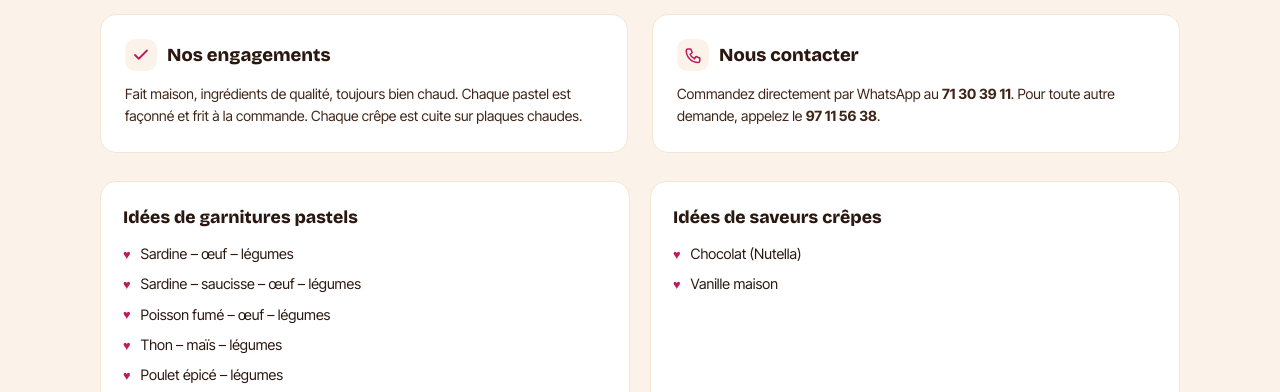
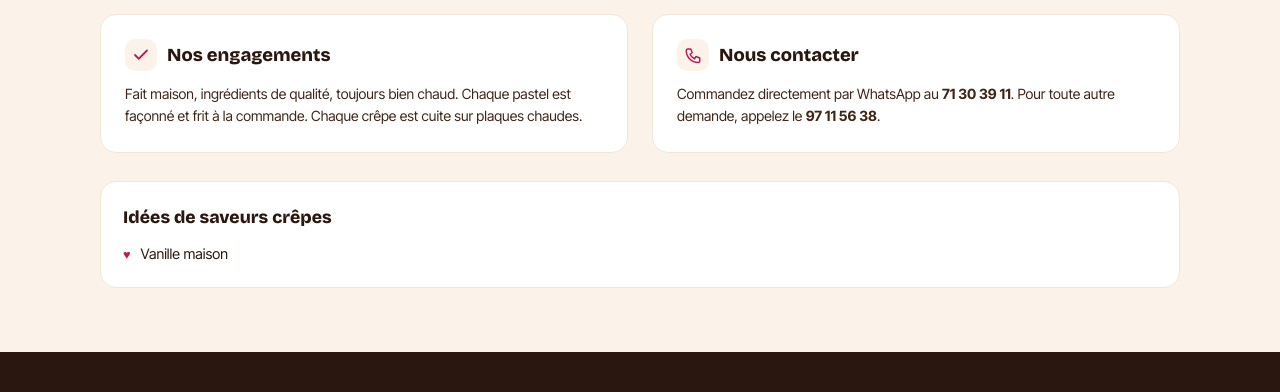
Before and after one commit to BROU01/Made_by_ischou_bake, a plain HTML site: page index.html in a window 1280 px wide. Shown: the part 4173-4565 px from the top of the page. Drawn offline with nearby package versions, Linux system fonts and the light colour scheme; a web font is replaced by a local one.

Commit message:
fix: simplify editorial flavor cards

```diff
--- a/index.html
+++ b/index.html
@@ -372,6 +372,7 @@ section{padding:clamp(40px,8vw,64px) 0}
    EXTRAS & INFOS
    ============================================================ */
 .info-split{display:grid;grid-template-columns:1fr 1fr;gap:20px}
+.info-split--single{grid-template-columns:minmax(0,1fr)}
 @media(max-width:760px){.info-split{grid-template-columns:1fr}}
 .panel{
   background:#fff;border:1px solid var(--creme-fonce);border-radius:var(--rayon);padding:22px;
@@ -1091,22 +1092,10 @@ body.thank-you-lock-scroll{overflow:hidden}
     </div>
 
     <!-- Garnitures & Saveurs -->
-    <div class="info-split" style="margin-top:28px">
-      <div class="panel reveal-left">
-        <h3>Idées de garnitures pastels</h3>
-        <ul>
-          <li>Sardine – œuf – légumes</li>
-          <li>Sardine – saucisse – œuf – légumes</li>
-          <li>Poisson fumé – œuf – légumes</li>
-          <li>Thon – maïs – légumes</li>
-          <li>Poulet épicé – légumes</li>
-          <li>… et plus encore selon vos envies</li>
-        </ul>
-      </div>
+    <div class="info-split info-split--single" style="margin-top:28px">
       <div class="panel reveal-right">
         <h3>Idées de saveurs crêpes</h3>
         <ul>
-          <li>Chocolat (Nutella)</li>
           <li>Vanille maison</li>
         </ul>
       </div>
```
